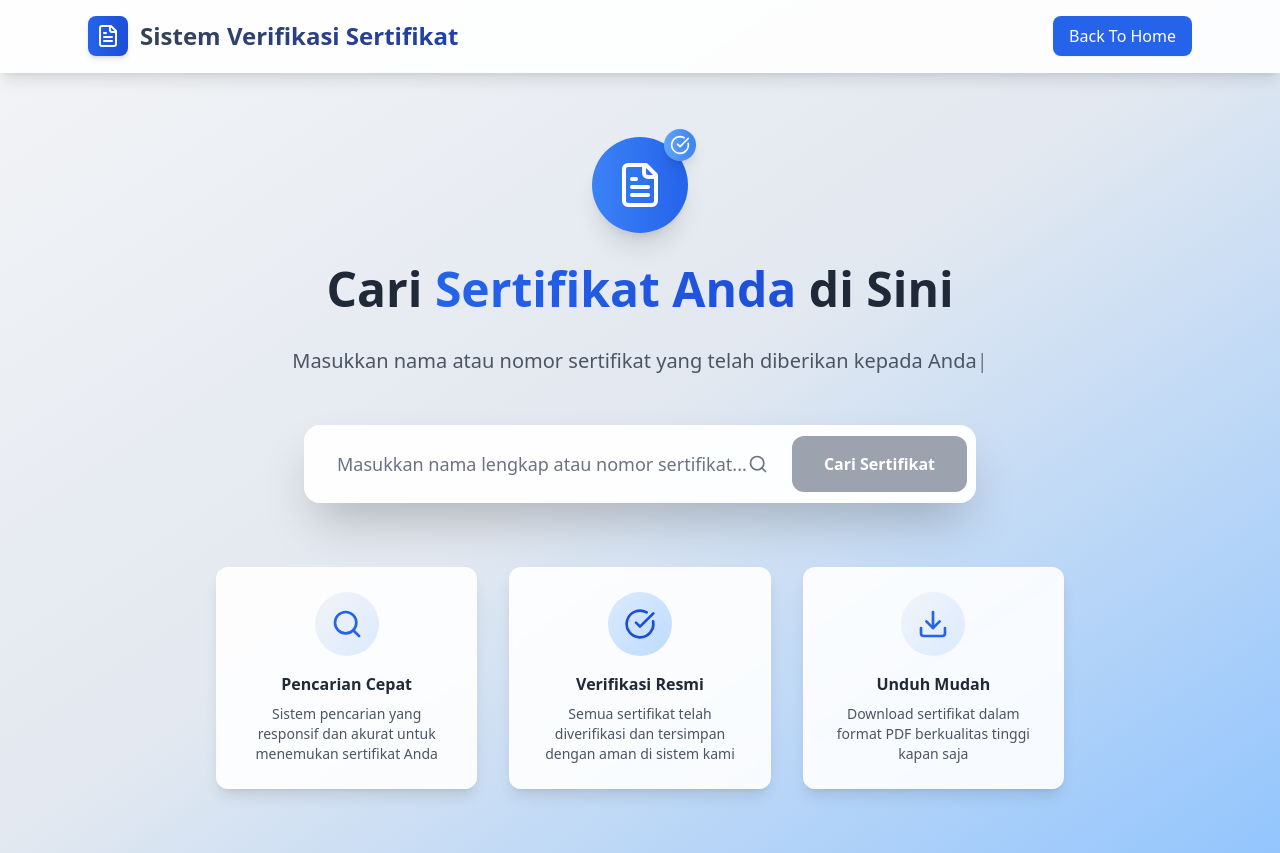
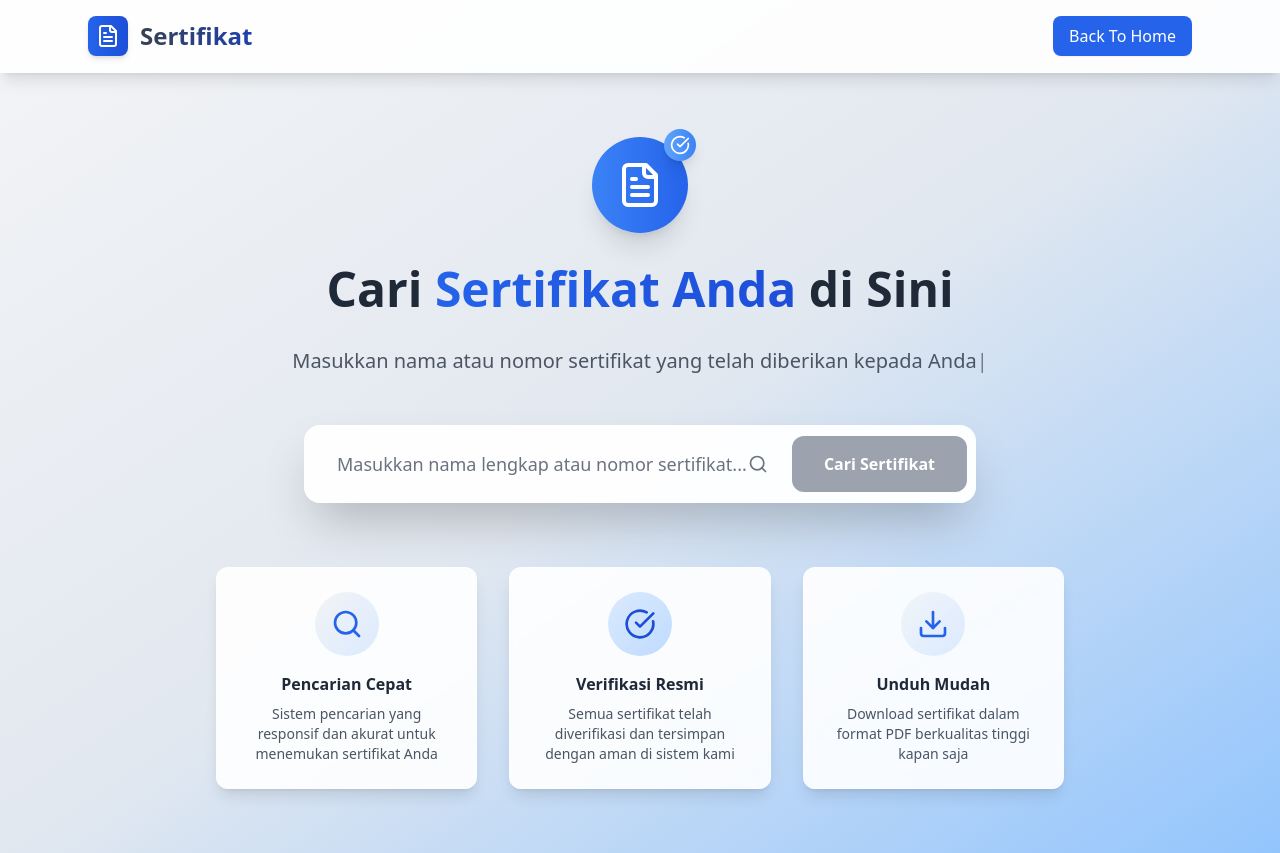
Before and after one commit to aminssmilee/certifikat_seacrh, a React (Vite) app: page / in a window 1280 px wide. Built offline with nearby package versions, Linux system fonts and the light colour scheme.

Commit message:
Menmabahkan button back to home

```diff
--- a/src/components/CertificateSearch.jsx
+++ b/src/components/CertificateSearch.jsx
@@ -85,7 +85,7 @@ const CertificateSearch = () => {
                 <FileText className="w-6 h-6 text-white" />
               </div>
               <h1 className="text-2xl font-bold bg-gradient-to-r from-gray-700 to-blue-800 bg-clip-text text-transparent">
-                Sistem Verifikasi Sertifikat
+                Sertifikat
               </h1>
             </div>
 
```
